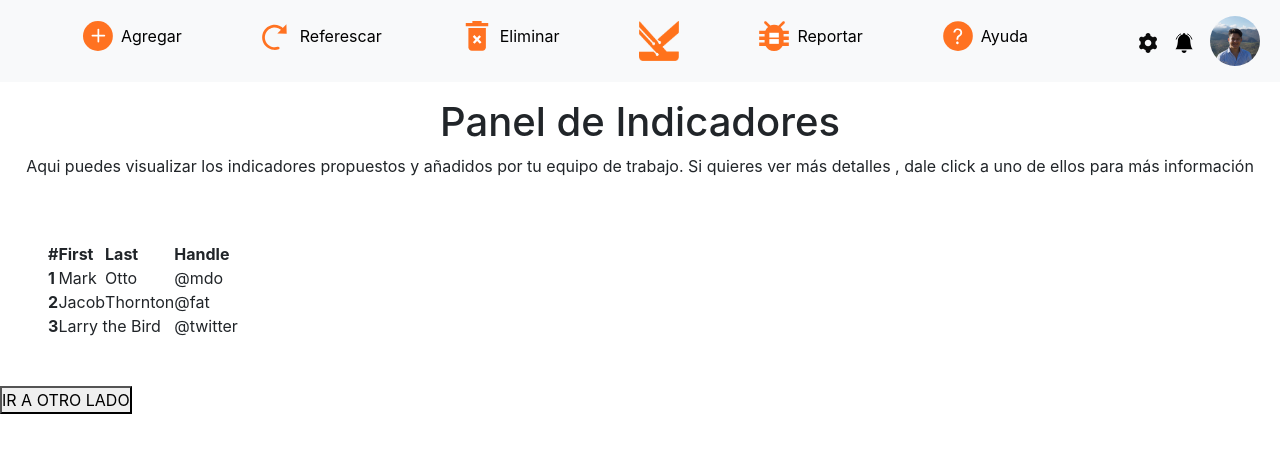
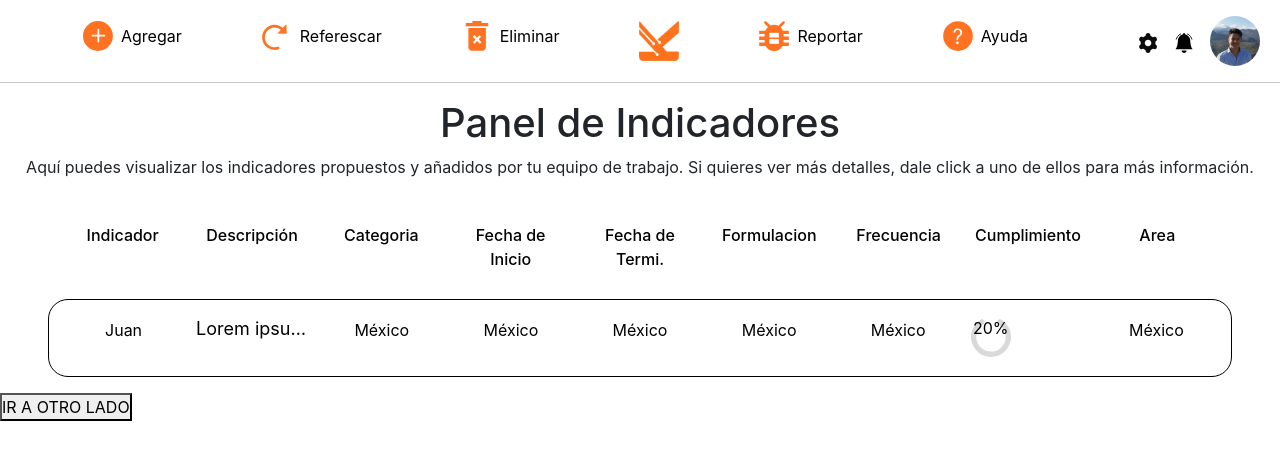
Before and after one commit to mcamaya/App-Gestion-de-Objetivos-Kario-Media, a React (Create React App) app in the folder app/frontend/: page /home in a window 1280 px wide. Shown: the top 460 px of the page. Built offline with nearby package versions, Linux system fonts and the light colour scheme; no server answers.

Commit message:
feat: :bug: eror
no se que es

```diff
--- a/app/frontend/public/index.html
+++ b/app/frontend/public/index.html
@@ -28,8 +28,12 @@
     <title>Kario Media</title>
 
     <!-- LINK DE BOOSTRAP -->
-    <link href="https://cdn.jsdelivr.net/npm/bootstrap@5.3.2/dist/css/bootstrap.min.css" rel="stylesheet" integrity="sha384-T3c6CoIi6uLrA9TneNEoa7RxnatzjcDSCmG1MXxSR1GAsXEV/Dwwykc2MPK8M2HN" crossorigin="anonymous">
-
+    <link
+      href="https://cdn.jsdelivr.net/npm/bootstrap@5.3.2/dist/css/bootstrap.min.css"
+      rel="stylesheet"
+      integrity="sha384-T3c6CoIi6uLrA9TneNEoa7RxnatzjcDSCmG1MXxSR1GAsXEV/Dwwykc2MPK8M2HN"
+      crossorigin="anonymous"
+    />
   </head>
   <body>
     <noscript>You need to enable JavaScript to run this app.</noscript>
@@ -45,8 +49,10 @@
       To create a production bundle, use `npm run build` or `yarn build`.
     -->
 
-
-
-    <script src="https://cdn.jsdelivr.net/npm/bootstrap@5.3.2/dist/js/bootstrap.bundle.min.js" integrity="sha384-C6RzsynM9kWDrMNeT87bh95OGNyZPhcTNXj1NW7RuBCsyN/o0jlpcV8Qyq46cDfL" crossorigin="anonymous"></script>
+    <script
+      src="https://cdn.jsdelivr.net/npm/bootstrap@5.3.2/dist/js/bootstrap.bundle.min.js"
+      integrity="sha384-C6RzsynM9kWDrMNeT87bh95OGNyZPhcTNXj1NW7RuBCsyN/o0jlpcV8Qyq46cDfL"
+      crossorigin="anonymous"
+    ></script>
   </body>
 </html>
--- a/app/frontend/src/components/css/nav.css
+++ b/app/frontend/src/components/css/nav.css
@@ -22,8 +22,15 @@
   height: 50px;
   border-radius: 50%;
 }
+.bg-body-tertiary {
+  background-color: transparent !important;
+}
 
-@media (min-width: 1920px) {
+hr {
+  margin: 0;
+}
+
+@media (min-width: 1800px) {
   .grup-a {
     margin: 0 4em;
   }
--- a/app/frontend/src/components/css/panel.css
+++ b/app/frontend/src/components/css/panel.css
@@ -1,4 +1,81 @@
-.tabla{
- border-radius: 2 px solid color black;
+/* Estilos generales */
+.table {
+}
 
+.row-container {
+  position: relative;
 }
+
+.row {
+  display: flex;
+  justify-content: space-between;
+  border: 1px solid black;
+  border-radius: 20px;
+  margin: 10px 0;
+  padding: 10px;
+}
+
+.row-header {
+  display: flex;
+  justify-content: space-between;
+  margin: 10px 0;
+  padding: 10px;
+}
+
+.cell {
+  flex: 1; /* Las celdas ocuparán el espacio disponible en igual proporción */
+  text-align: center;
+}
+
+.indice div {
+  font-weight: 500;
+}
+
+/* Estilo para el icono del menú */
+.menu-icon {
+  position: absolute;
+  top: 10px;
+  right: 10px;
+}
+
+.hover:hover {
+  background-color: rgb(255, 146, 21);
+  border-radius: 25px;
+}
+
+.hover:hover div {
+  background-color: rgb(255, 146, 21);
+  border-radius: 25px;
+}
+
+.tex-descrip {
+  width: 20px;
+}
+
+.descripcion {
+  font-weight: 400;
+  font-size: 18px;
+  white-space: nowrap;
+  overflow: hidden;
+  text-overflow: ellipsis;
+}
+
+.background-container {
+  background-image: url("../../assets/img/grafica.svg");
+  background-size: 40px 40px;
+  background-repeat: no-repeat;
+  width: 40px;
+  height: 40px;
+  text-align: center; /* Alinea el texto horizontalmente en el centro */
+  line-height: 20px;
+}
+
+/* Estilos responsivos */
+@media (max-width: 768px) {
+  .row {
+    flex-direction: column;
+  }
+  .cell {
+    flex: 1; /* Las celdas ocuparán el ancho completo en pantallas pequeñas */
+  }
+}
--- a/app/frontend/src/components/navbar.jsx
+++ b/app/frontend/src/components/navbar.jsx
@@ -13,7 +13,7 @@ import imgen from "../assets/img/user-image.jpg";
 
 export default function Navbar() {
   return (
-    <div>
+    <div style={{ width: "100%" }}>
       <nav class="navbar navbar-expand-lg bg-body-tertiary">
         <div class="container-fluid">
           <button
@@ -101,6 +101,7 @@ export default function Navbar() {
           </div>
         </div>
       </nav>
+      <hr />
     </div>
   );
 }
--- a/app/frontend/src/components/panel.jsx
+++ b/app/frontend/src/components/panel.jsx
@@ -1,51 +1,71 @@
-import React from "react";
-import '../components/css/panel.css'
+import React, { useEffect, useState } from "react";
+import "../components/css/panel.css";
+import grafica from "../assets/img/grafica.svg";
 
 export default function Panel() {
+  const [data, setData] = useState({});
+  const apiUrl = `http://localhost:8000/api/v1/metas`;
+
+  useEffect(() => {
+    fetch(apiUrl)
+      .then((response) => response.json())
+      .then((data) => {
+        setData(data);
+        console.log(data);
+      })
+      .catch((error) => {
+        console.error("Error al obtener datos de la API:", error);
+      });
+  }, [apiUrl]);
+
   return (
-    <div>
-      <div>
-        <div className="d-flex justify-content-center mt-3">
-          <h1>Panel de Indicadores</h1>
+    <div style={{ width: "100%" }}>
+      <div className="d-flex justify-content-center mt-3">
+        <h1>Panel de Indicadores</h1>
+      </div>
+      <div className="d-flex justify-content-center">
+        <p style={{ textAlign: "center" }}>
+          Aquí puedes visualizar los indicadores propuestos y añadidos por tu
+          equipo de trabajo. Si quieres ver más detalles, dale click a uno de
+          ellos para más información.
+        </p>
+      </div>
+      <div className="table px-5">
+        <div className="row-container">
+          <div className="row-header indice">
+            <div className="cell">Indicador</div>
+            <div className="cell">Descripción</div>
+            <div className="cell">Categoria</div>
+            <div className="cell">Fecha de Inicio</div>
+            <div className="cell">Fecha de Termi.</div>
+            <div className="cell">Formulacion</div>
+            <div className="cell">Frecuencia</div>
+            <div className="cell">Cumplimiento</div>
+            <div className="cell">Area</div>
+          </div>
         </div>
-        <div className="d-flex justify-content-center">
-          <p>
-            Aqui puedes visualizar los indicadores propuestos y añadidos por tu
-            equipo de trabajo. Si quieres ver más detalles , dale click a uno de
-            ellos para más información
-          </p>
+        <div className="row-container hover ">
+          <div className="row ">
+            <div className="cell hover">Juan</div>
+            <div className="cell tex-descrip">
+              <h4 className="descripcion">
+                Lorem ipsum dolor, sit amet consectetur adipisicing elit. Cumque
+                possimus omnis tenetur reprehenderit in magnam earum
+                consequuntur nostrum, laudantium laboriosam iusto distinctio at!
+                Quaerat architecto quis ea itaque voluptatibus numquam?
+              </h4>
+            </div>
+            <div className="cell">México</div>
+            <div className="cell">México</div>
+            <div className="cell">México</div>
+            <div className="cell">México</div>
+            <div className="cell">México</div>
+            <div className="cell">
+              <div className="background-container">20%</div>
+            </div>
+            <div className="cell">México</div>
+          </div>
         </div>
-      </div>
-      <div className="p-5">
-        <table>
-          <thead>
-            <tr className="table">
-              <th scope="col">#</th>
-              <th scope="col">First</th>
-              <th scope="col">Last</th>
-              <th scope="col">Handle</th>
-            </tr>
-          </thead>
-          <tbody>
-            <tr className="m-5 tabla ">
-              <th scope="row">1</th>
-              <td>Mark</td>
-              <td>Otto</td>
-              <td>@mdo</td>
-            </tr>
-            <tr>
-              <th scope="row">2</th>
-              <td>Jacob</td>
-              <td>Thornton</td>
-              <td>@fat</td>
-            </tr>
-            <tr>
-              <th scope="row">3</th>
-              <td colspan="2">Larry the Bird</td>
-              <td>@twitter</td>
-            </tr>
-          </tbody>
-        </table>
       </div>
     </div>
   );
```
Also changed, not shown: app/frontend/src/index.css (+10 -4 lines), app/frontend/src/assets/img/grafica.svg (added).
